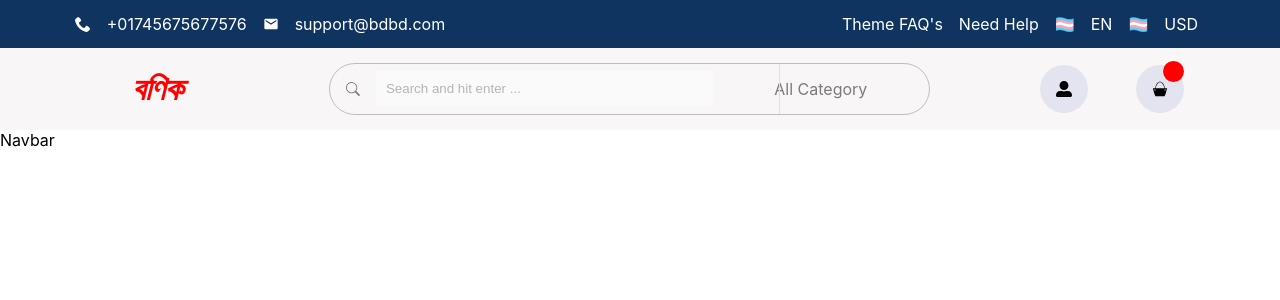
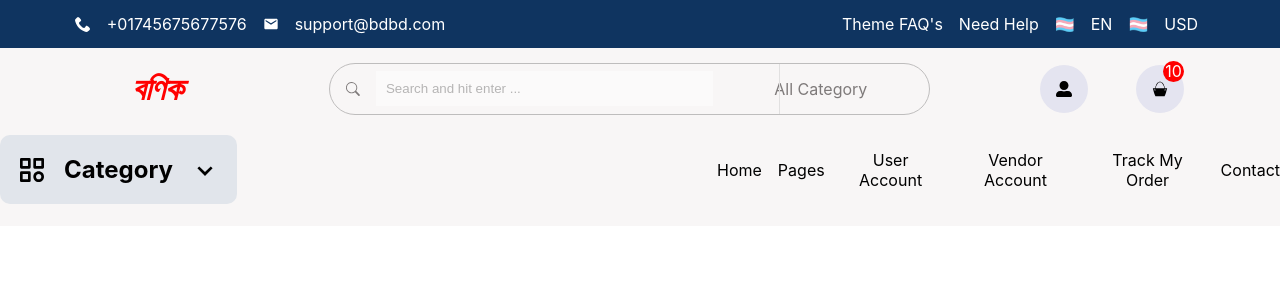
Before and after one commit to sakibsalehcse/RP02-Ecommerce, a React (Create React App) app in the folder my-app/: page / in a window 1280 px wide. Shown: the top 300 px of the page. Built offline with nearby package versions, Linux system fonts and the light colour scheme.

Commit message:
complete Header created

```diff
--- a/my-app/src/App.js
+++ b/my-app/src/App.js
@@ -1,10 +1,26 @@
-import Head from "./Common/Header/Header";
+import React from "react";
+import { BrowserRouter, Routes, Route } from "react-router-dom";
+import Home from "./Component/Home";
+import Pages from "./Component/Pages";
+import UserAccount from "./Component/UserAccount";
+import VendorAccount from "./Component/VendorAccount";
+import TrackMyOrder from "./Component/TrackMyOrder";
+import Contact from "./Component/Contact";
 function App() {
   return (
     <>
-      <Head/>
+      <BrowserRouter>
+        <Routes>
+          <Route path="/" element={<Home />} />
+          <Route path="/pages" element={<Pages />} />
+          <Route path="/useraccount" element={<UserAccount />} />
+          <Route path="/vendorAccount" element={<VendorAccount />} />
+          <Route path="/trackmyorder" element={<TrackMyOrder />} />
+          <Route path="/contact" element={<Contact />} />
+        </Routes>
+      </BrowserRouter>
 
-       </>
+    </>
 
   )
 }
--- a/my-app/src/Common/Header/HeaderStyle.scss
+++ b/my-app/src/Common/Header/HeaderStyle.scss
@@ -77,8 +77,7 @@ position: absolute;
    right: 6rem;
    top: 3.8rem;
    border-radius: 50%;
-
-
+   color: white;
 }
 
 .search h1 {
@@ -132,3 +131,44 @@ border-radius: 50%;
    padding: 10px;
    outline: 0;
 }
+
+// Navbar SCSS ///////////////////////////////////
+
+
+.navbar {
+   display: flex;
+   align-items: center;
+   justify-content: space-around;
+   text-align: center;
+   background: rgb(248, 246, 246);
+   height: 3rem;
+   width: 100%;
+   padding: 1rem 0 2rem 0;
+   gap: 30rem;
+}
+
+.navbar .flex {
+   display: flex;
+   color: black;
+   background: #e1e5eb;
+   width: auto;
+   border-radius: 10px 10px;
+   padding: 0 1rem;
+}
+
+.navbar .flex .icon {
+   font-size: 2rem;
+}
+
+.navbar .link {
+   text-decoration: none;
+   color: black;
+}
+
+.navbar .navOption {
+   display: flex;
+   justify-content: center;
+   align-items: center;
+   text-align: center;
+   gap: 1rem;
+}
--- a/my-app/src/Common/Header/Navbar.js
+++ b/my-app/src/Common/Header/Navbar.js
@@ -1,9 +1,23 @@
-import React from 'react'
-
+import React from 'react';
+import { NavLink } from 'react-router-dom';
+import { BiCategory,BiChevronDown } from "react-icons/bi";
+import { AiOutlineDown } from "react-icons/ai";
 const Navbar = () => {
   return (
-    <div>
-      Navbar
+    <div className='navbar'>
+      <div className='flex'>
+        <BiCategory className='icon'/>
+        <h2>Category</h2>
+        <BiChevronDown className='icon'/>
+      </div>
+      <div className='navOption'>
+        <NavLink className="link" to="/">Home</NavLink>
+        <NavLink className="link" to="/pages">Pages</NavLink>
+        <NavLink className="link" to="/useraccount">User Account</NavLink>
+        <NavLink className="link" to="/vendoraccount">Vendor Account</NavLink>
+        <NavLink className="link" to="/trackmyorder">Track My Order</NavLink>
+        <NavLink className="link" to="/contact">Contact</NavLink>
+      </div>
     </div>
   )
 }
--- a/my-app/src/Common/Header/Search.js
+++ b/my-app/src/Common/Header/Search.js
@@ -19,7 +19,7 @@ const Search = () => {
       <div className='user'>
         <span className='icon'><FaUserAlt /></span>
         <span className='icon'> <GiBeachBag /></span>
-        <label className='label'></label>
+        <label className='label'>10</label>
       </div>
     </div>
   )
--- /dev/null
+++ b/my-app/src/Component/Contact.js
@@ -0,0 +1,11 @@
+import React from 'react'
+
+const Contact = () => {
+  return (
+    <div>
+      Contact
+    </div>
+  )
+}
+
+export default Contact
--- /dev/null
+++ b/my-app/src/Component/Home.js
@@ -0,0 +1,11 @@
+import React from 'react'
+import Header from '../Common/Header/Header'
+const Home = () => {
+  return (
+    <div>
+      <Header/>
+    </div>
+  )
+}
+
+export default Home
--- /dev/null
+++ b/my-app/src/Component/Pages.js
@@ -0,0 +1,11 @@
+import React from 'react'
+
+const Pages = () => {
+  return (
+    <div>
+      pages
+    </div>
+  )
+}
+
+export default Pages;
--- /dev/null
+++ b/my-app/src/Component/TrackMyOrder.js
@@ -0,0 +1,11 @@
+import React from 'react'
+
+const TrackMyOrder = () => {
+  return (
+    <div>
+       TrackMyOrder
+    </div>
+  )
+}
+
+export default TrackMyOrder
--- /dev/null
+++ b/my-app/src/Component/UserAccount.js
@@ -0,0 +1,11 @@
+import React from 'react'
+
+const UserAccount = () => {
+  return (
+    <div>
+      UserAccount
+    </div>
+  )
+}
+
+export default UserAccount;
--- /dev/null
+++ b/my-app/src/Component/VendorAccount.js
@@ -0,0 +1,11 @@
+import React from 'react'
+
+const VendorAccount = () => {
+  return (
+    <div>
+      VendorAccount
+    </div>
+  )
+}
+
+export default VendorAccount
```
Lines whose indentation alone changed are shown as unchanged.
